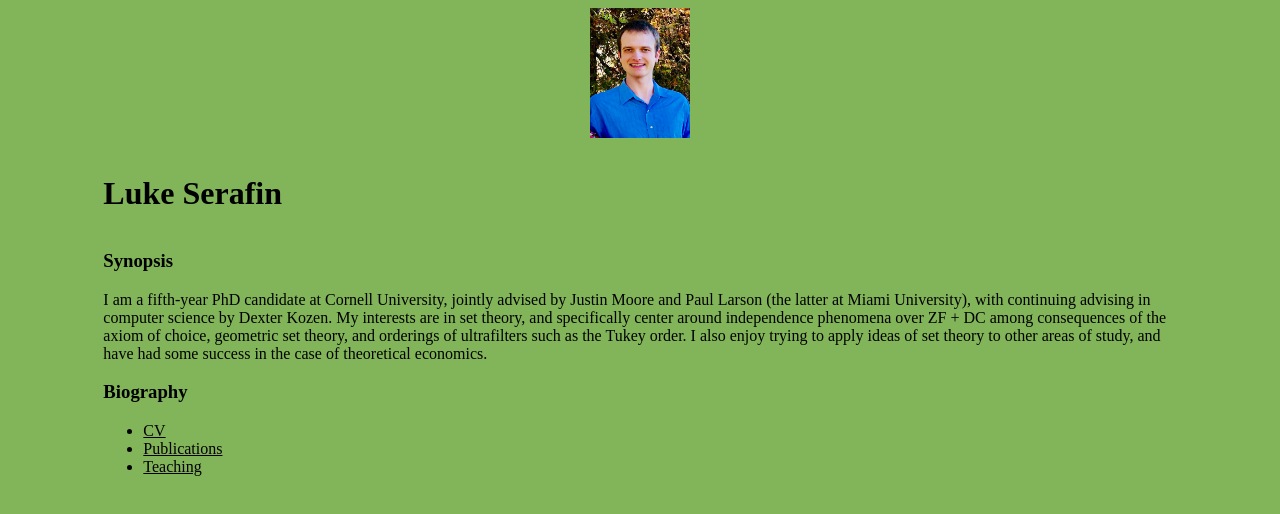
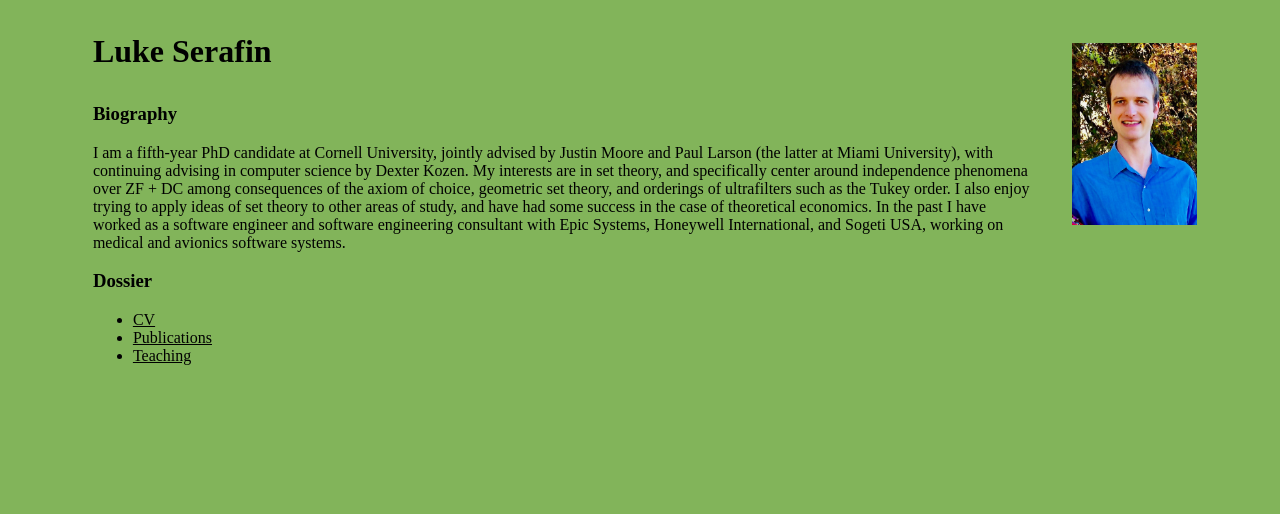
Before and after one commit to lserafin17/website, an Angular app: page / in a window 1280 px wide. Shown: the top 514 px of the page. Built offline with nearby package versions, Linux system fonts and the light colour scheme.

Commit message:
Modified image and edited headings and text.

```diff
--- a/src/app/app.component.html
+++ b/src/app/app.component.html
@@ -1,25 +1,31 @@
 <html>
-  <img src="IMG_2963.JPG" alt="Luke Serafin" style="width:100px;height:130px;display:block;margin:auto">
   <head>
     <title>Luke Serafin</title>
     <base href="~/" />
   </head>
-  <body>
-    <h1>Luke Serafin</h1> <!-- TODO: Include photo -->
-    <h3>Synopsis</h3>
+  <body style="background-image:url('IMG_2963.JPG');background-color:rgb(130, 180, 90);background-repeat:no-repeat;background-position:top 10px right 6%; background-size: 10%">
+    <!-- <div style="display:grid;grid-template-columns:1fr 1fr">
+      <span style="grid-column:1;grid-row:1;place-self:center stretch"><h1>Luke Serafin</h1></span>
+      <span style="grid-column:2;grid-row:1"><img src="IMG_2963.JPG" alt="Luke Serafin"></span>
+    </div> -->
+    <div style="width:88%">
+    <h1>Luke Serafin</h1>
+    <h3>Biography</h3>
     <p> I am a fifth-year PhD candidate at Cornell University, jointly advised by Justin Moore and Paul Larson (the latter at Miami University), with continuing advising in computer science by Dexter Kozen.
         My interests are in set theory, and specifically center around independence phenomena over ZF + DC among consequences of the axiom of choice, geometric set theory, and orderings of ultrafilters such as the Tukey order.
         I also enjoy trying to apply ideas of set theory to other areas of study, and have had some success in the case of theoretical economics.
+        In the past I have worked as a software engineer and software engineering consultant with Epic Systems, Honeywell International, and Sogeti USA, working on medical and avionics software systems.
         <!-- It is a dream of mine to apply nontrivial set-theoretic analysis of ultrafilters to the study of physics (most likely quantum field theory or statistical mechanics).--> </p>
-    <h3>Biography</h3>
+    <h3>Dossier</h3>
       <ul>
         <li><a href="serafin_cv.pdf" target="_blank" type="application/pdf" rel="noopener noreferrer alternate">CV</a></li>
-        <li><a routerLink="publications">Publications</a></li> <!-- Need to resolve link not being found. -->
-        <li><a routerLink="teaching">Teaching</a></li>     <!-- To include link -->
+        <li><a routerLink="publications">Publications</a></li>
+        <li><a routerLink="teaching">Teaching</a></li>
       </ul>
 
     <div>
       <router-outlet/>
     </div>
+    </div>
   </body>
 </html>
--- a/src/app/app.publications/app.publications.component.html
+++ b/src/app/app.publications/app.publications.component.html
@@ -8,8 +8,8 @@
     <ul>
       <li>"Prelinearizing Funicular Preorders." Joint with Azul Fatalini. <em>In preparation.</em></li>
       <li>"Intergenerational Equity Without Nonprincipal Ultrafilters Over <strong>N</strong>." Joint with Azul Fatalini. <em>In preparation</em></li>
-      <li>"On Strongly Equitable Social Welfare Orders Without the Axiom of Choice." <em>Submitted to TODO</em></li> <!-- Note TODO -->
-      <li>"Kleene Algebras and Morita Equivalence." <em>Accepted for Logic and Applications (LAP) 2025.</em></li>
+      <li>"On Strongly Equitable Social Welfare Orders Without the Axiom of Choice." <em>In preparation.</em></li> <!-- Put in submitted to as soon as possible. -->
+      <li>"Strong Morita Equivalence for Kleene Algebras and Related Structures." <em>Submitted to Relational and Algebraic Methods in Computer Science 2026.</em></li>
       <li>"Ultrafilters over Successor Cardinals and the Tukey Order." Joint with Tom Benhamou and Justin Moore. <em>Submitted to Advances in Mathematics</em></li>
       <li>"A Formally Verified Proof of the Central Limit Theorem." Joint with Jeremy Avigad and Johannes Hölzl. <em>Journal of Automated Reasoning</em>, 59(4):389–423, 2017. <a href="https://arxiv.org/abs/1405.7012">arXiv</a></li>
       <li>"On Generalizations of Separating and Splitting Families." Joint with Daniel Condon, Samuel Coskey, and Cody Stockdale. <em>The Electronic Journal of Combinatorics</em>, 23(3):3–36, 2016. <a href="https://arxiv.org/abs/1412.4683">arXiv</a></li>
--- a/src/app/app.teaching/app.teaching.component.html
+++ b/src/app/app.teaching/app.teaching.component.html
@@ -14,7 +14,7 @@
       <li>Private tutor, 2017--2019.</li>
       <li>EXCEL group leader and tutor, Carnegie Mellon University, 2014--2015. Supported Concepts of Advanced Mathematics and Advanced Linear Algebra.</li>
       <li>Disability Resources Assistant, Carnegie Mellon University, 2015. Transcribed course resources into accessible formats and rendered aid with accessibility issues.</li>
-      <li>[Course number] Linear Algebra, Carnegie Mellon University, [Semester]. Teaching Assistant.</li> <!-- TODO: Look up course number and semester date. -->
+      <li>21-240 Linear Algebra, Carnegie Mellon University, Fall 2012. Teaching Assistant.</li>
       <li>15-122 Principles of Imperative Programming, Carnegie Mellon University, Spring and Summer 2012. Teaching Assistant.</li>
     </ul>
   </body>
```
Also changed, not shown: 1 other file (tests, documents, lock files or other folders).
